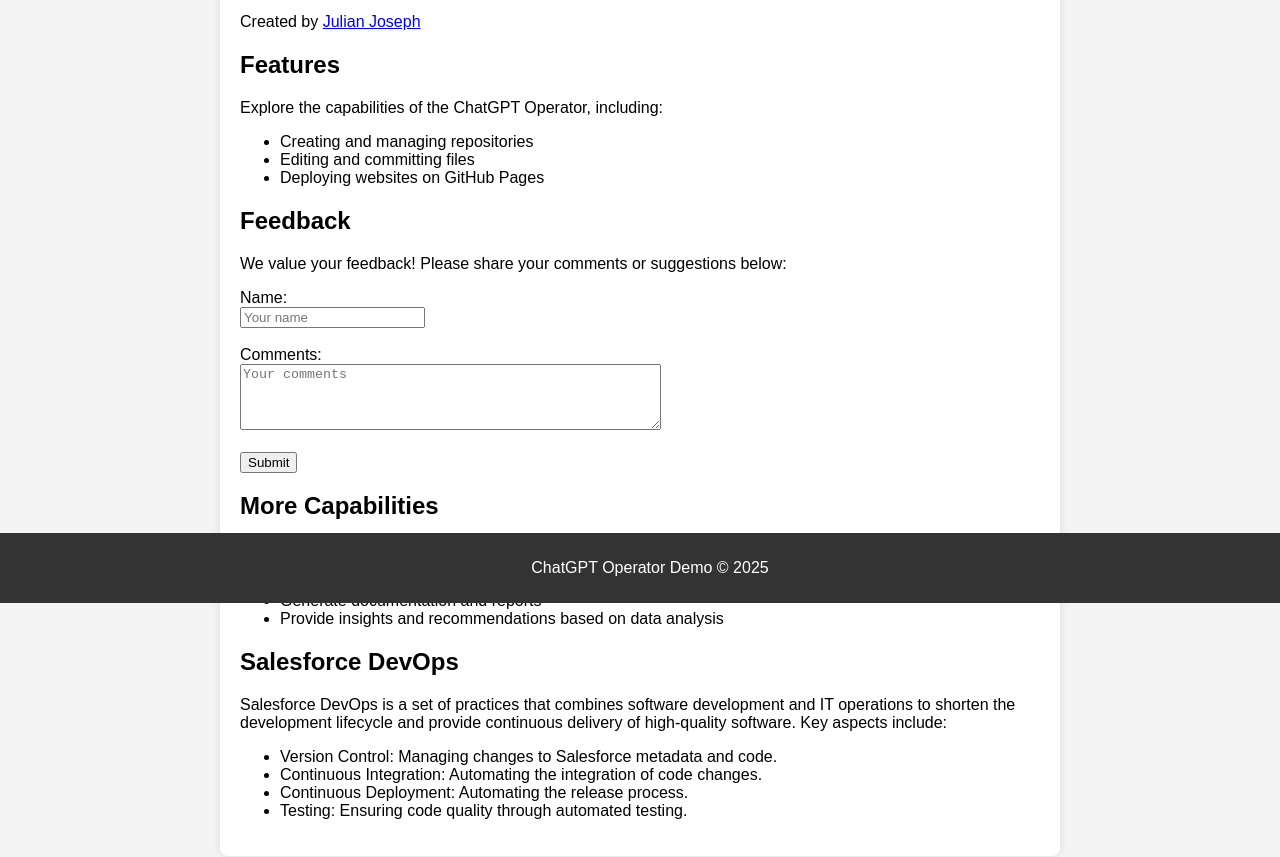
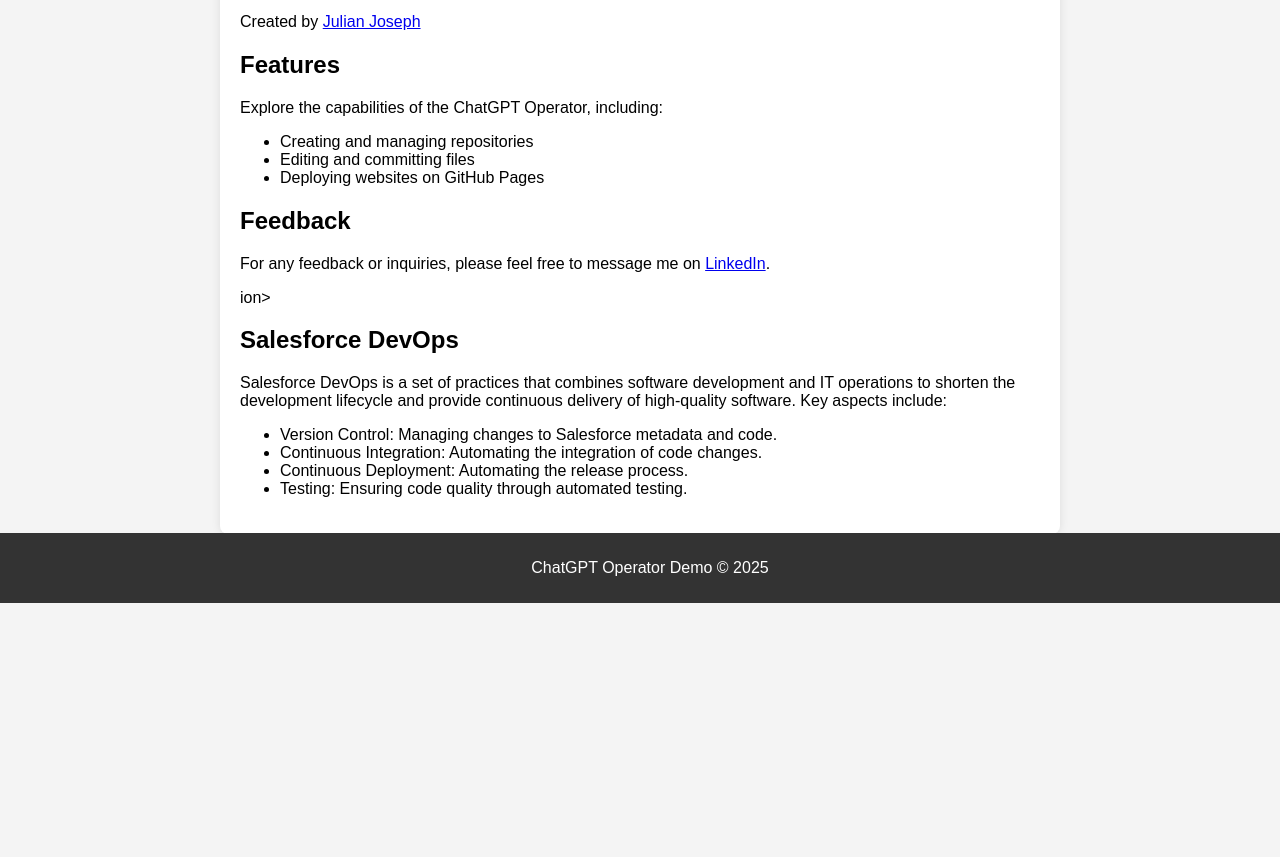
Before and after one commit to Julian88Tex/i-created-this-using-chatgpt-operator, a plain HTML site: page index.html in a window 1280 px wide. Shown: the part 197-1054 px from the top of the page. After the commit the page ends 800 px from the top, so only its background shows below. Drawn offline with Linux system fonts and the light colour scheme.

Commit message:
Update indexUpdate index.html: Remove feedback form and add LinkedIn link for feedback.html

```diff
--- a/index.html
+++ b/index.html
@@ -59,28 +59,12 @@
                 <li>Editing and committing files</li>
                 <li>Deploying websites on GitHub Pages</li>
             </ul>
-        </section>
-        <section id="feedback">
+        </sect
+<section id="feedback">
     <h2>Feedback</h2>
-    <p>We value your feedback! Please share your comments or suggestions below:</p>
-    <form>
-        <label for="name">Name:</label><br>
-        <input type="text" id="name" name="name" placeholder="Your name"><br><br>
-        <label for="comments">Comments:</label><br>
-        <textarea id="comments" name="comments" rows="4" cols="50" placeholder="Your comments"></textarea><br><br>
-        <input type="submit" value="Submit">
-    </form>
-</section>
+    <p>For any feedback or inquiries, please feel free to message me on <a href="https://www.linkedin.com/in/julianjoseph">LinkedIn</a>.</p>
+</section>ion>
 
-<section id="more-features">
-    <h2>More Capabilities</h2>
-    <p>In addition to the features listed above, the ChatGPT Operator can:</p>
-    <ul>
-        <li>Assist with code reviews and debugging</li>
-        <li>Generate documentation and reports</li>
-        <li>Provide insights and recommendations based on data analysis</li>
-    </ul>
-</section>
         <section id="salesforce-devops">
     <h2>Salesforce DevOps</h2>
     <p>Salesforce DevOps is a set of practices that combines software development and IT operations to shorten the development lifecycle and provide continuous delivery of high-quality software. Key aspects include:</p>
```
